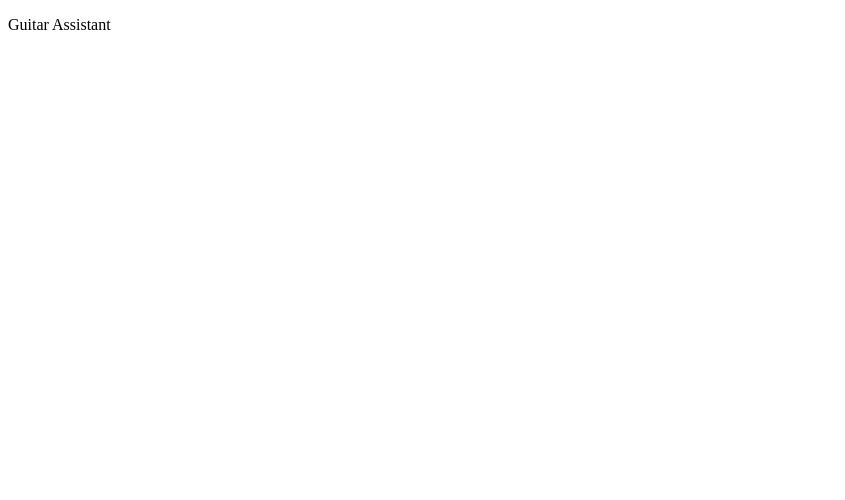
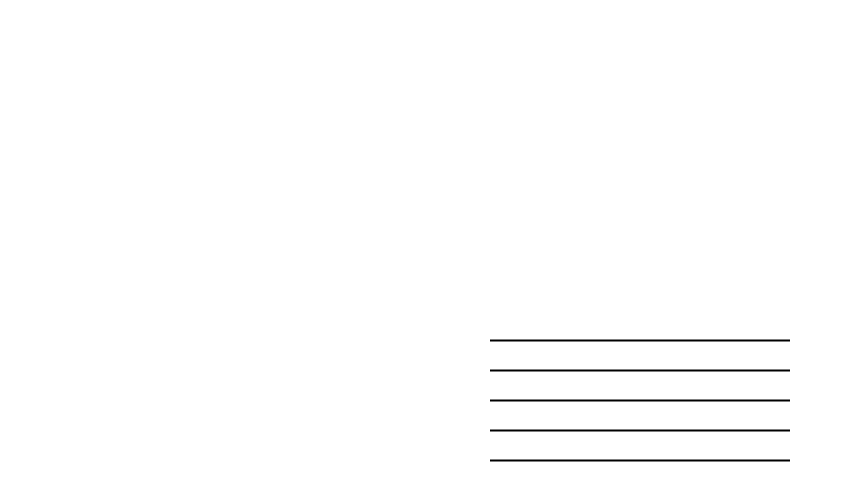
Before and after one commit to stockifab/GuitarAssistant, a React (Vite) app: page / in a window 1280 px wide. Shown: the top 500 px of the page, without its empty margins (0-845 px from the left). Built offline with nearby package versions, Linux system fonts and the light colour scheme.

Commit message:
basic staff note selection

```diff
--- a/package.json
+++ b/package.json
@@ -10,6 +10,7 @@
     "preview": "vite preview"
   },
   "dependencies": {
+    "clsx": "^2.1.1",
     "react": "^19.2.8",
     "react-dom": "^19.2.8"
   },
--- a/src/App.tsx
+++ b/src/App.tsx
@@ -1,3 +1,5 @@
+import {Staff} from "./components/Staff/Staff.tsx";
+
 export function App() {
-    return <p>Guitar Assistant</p>
+    return <Staff />
 }
--- /dev/null
+++ b/src/components/Staff/Staff.module.css
@@ -0,0 +1,50 @@
+.staffLine {
+    height: 15px;
+    width: 100%;
+    position: relative;
+    cursor: pointer;
+    overflow: visible;
+}
+
+.note {
+    position: absolute;
+    display: none;
+    left: 50%;
+    height: 30px;
+    z-index: 10;
+    pointer-events: none;
+    overflow: visible;
+}
+
+.staffLine:hover .note {
+    display: block;
+    fill: lightgray;
+    z-index: 20;
+}
+
+.staffLine:hover .visibleNote {
+    fill: gray!important;
+}
+
+.visibleNote {
+    display: block;
+    fill: black;
+}
+
+.visibleLine::after {
+    content: "";
+    position: absolute;
+    top: 50%;
+    transform: translateY(-50%);
+    height: 2px;
+    width: 100%;
+    background: black;
+}
+
+.staffContainer {
+    width: 300px;
+    position: absolute;
+    top: 50%;
+    left: 50%;
+    transform: translate(-50%, -50%);
+}
--- /dev/null
+++ b/src/components/Staff/Staff.tsx
@@ -0,0 +1,36 @@
+import styles from "./Staff.module.css"
+import {clsx} from "clsx";
+import {useState} from "react";
+
+type StaffProps = {
+    line: boolean;
+}
+
+function StaffLine({line}: StaffProps) {
+    const [showNote, setShowNote] = useState<boolean>(false)
+
+    function toggleNote() {
+        setShowNote(!showNote)
+    }
+
+    return <div className={clsx(styles.staffLine, line && styles.visibleLine)} onClick={toggleNote}>
+        <svg className={clsx(styles.note, showNote && styles.visibleNote)}>
+            <ellipse rx="21" ry="15" cy="7.5"/>
+        </svg>
+    </div>
+}
+
+export function Staff() {
+    return (
+        <div className={styles.staffContainer}>
+            <StaffLine line={true}/>
+            <StaffLine line={false}/>
+            <StaffLine line={true}/>
+            <StaffLine line={false}/>
+            <StaffLine line={true}/>
+            <StaffLine line={false}/>
+            <StaffLine line={true}/>
+            <StaffLine line={false}/>
+            <StaffLine line={true}/>
+        </div>)
+}
--- a/src/main.tsx
+++ b/src/main.tsx
@@ -1,6 +1,6 @@
 import {StrictMode} from 'react'
 import {createRoot} from 'react-dom/client'
-import {App} from './App.tsx'
+import {App} from "./App.tsx";
 
 createRoot(document.getElementById('root')!).render(
     <StrictMode>
```
Also changed, not shown: 1 other file (tests, documents, lock files or other folders).
